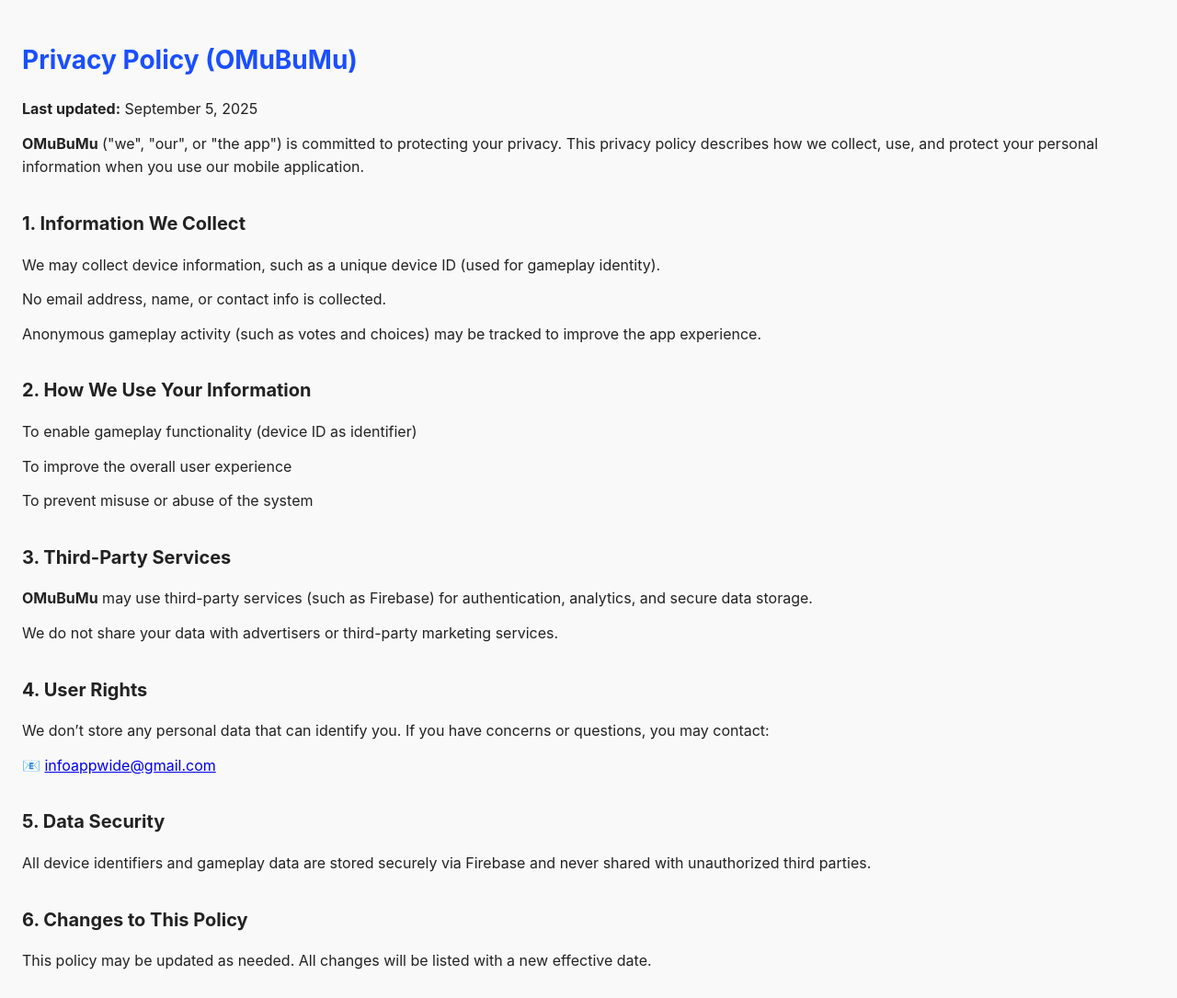
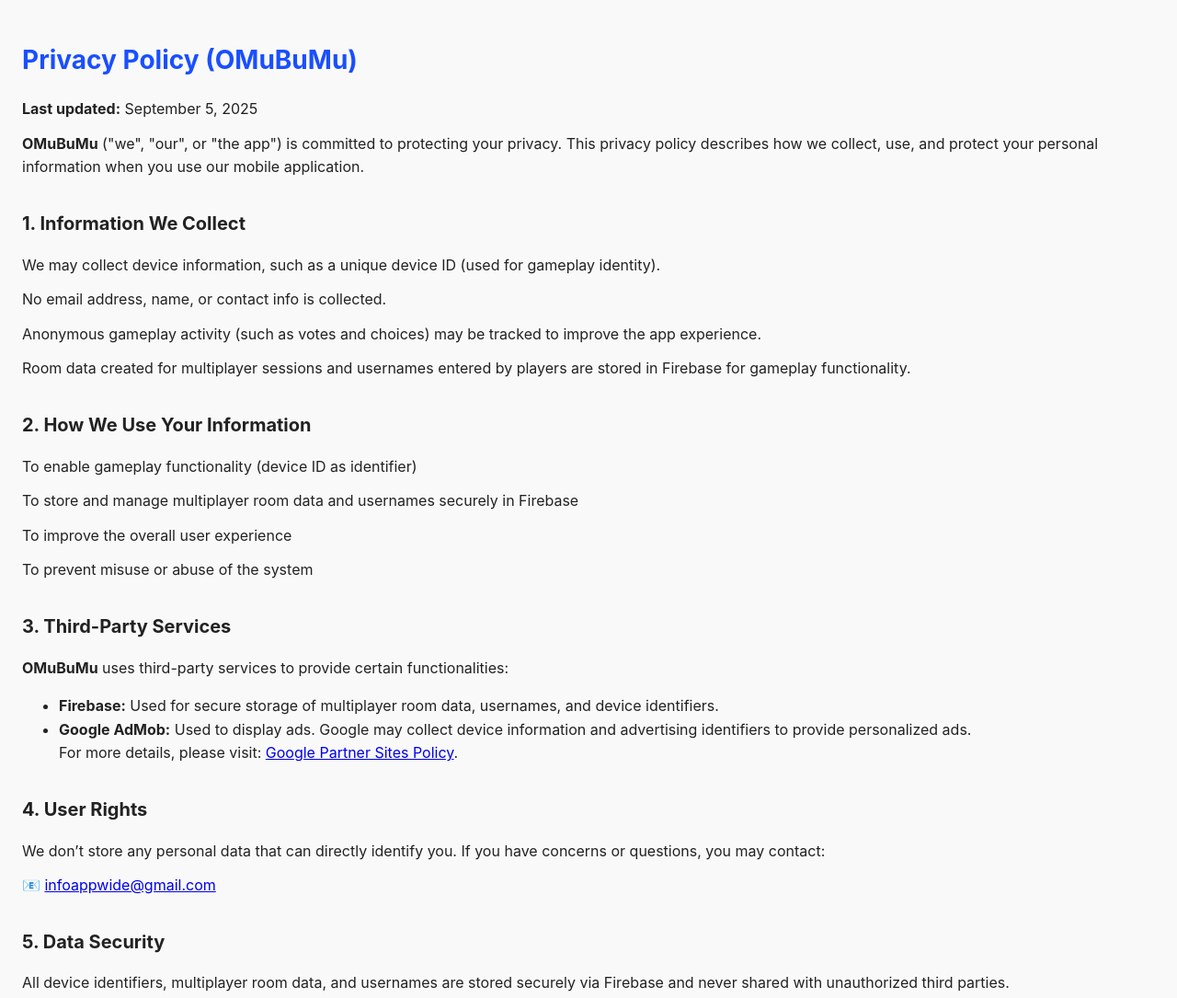
Before and after one commit to infoappwide/OMuBuMuPrivacyPolicy, a plain HTML site: page index.html in a window 1280 px wide. Shown: the top 1085 px of the page at 92% size. Drawn offline with Linux system fonts and the light colour scheme.

Commit message:
Update index.html

```diff
--- a/index.html
+++ b/index.html
@@ -46,30 +46,36 @@
         <p>We may collect device information, such as a unique device ID (used for gameplay identity).</p>
         <p>No email address, name, or contact info is collected.</p>
         <p>Anonymous gameplay activity (such as votes and choices) may be tracked to improve the app experience.</p>
+        <p>Room data created for multiplayer sessions and usernames entered by players are stored in Firebase for gameplay functionality.</p>
     </div>
 
     <div class="section">
         <h2>2. How We Use Your Information</h2>
         <p>To enable gameplay functionality (device ID as identifier)</p>
+        <p>To store and manage multiplayer room data and usernames securely in Firebase</p>
         <p>To improve the overall user experience</p>
         <p>To prevent misuse or abuse of the system</p>
     </div>
 
     <div class="section">
         <h2>3. Third-Party Services</h2>
-        <p><strong>OMuBuMu</strong> may use third-party services (such as Firebase) for authentication, analytics, and secure data storage.</p>
-        <p>We do not share your data with advertisers or third-party marketing services.</p>
+        <p><strong>OMuBuMu</strong> uses third-party services to provide certain functionalities:</p>
+        <ul>
+            <li><strong>Firebase:</strong> Used for secure storage of multiplayer room data, usernames, and device identifiers.</li>
+            <li><strong>Google AdMob:</strong> Used to display ads. Google may collect device information and advertising identifiers to provide personalized ads.<br>
+            For more details, please visit: <a href="https://policies.google.com/technologies/partner-sites" target="_blank">Google Partner Sites Policy</a>.</li>
+        </ul>
     </div>
 
     <div class="section">
         <h2>4. User Rights</h2>
-        <p>We don’t store any personal data that can identify you. If you have concerns or questions, you may contact:</p>
+        <p>We don’t store any personal data that can directly identify you. If you have concerns or questions, you may contact:</p>
         <p>📧 <a href="mailto:infoappwide@gmail.com">infoappwide@gmail.com</a></p>
     </div>
 
     <div class="section">
         <h2>5. Data Security</h2>
-        <p>All device identifiers and gameplay data are stored securely via Firebase and never shared with unauthorized third parties.</p>
+        <p>All device identifiers, multiplayer room data, and usernames are stored securely via Firebase and never shared with unauthorized third parties.</p>
     </div>
 
     <div class="section">
```
